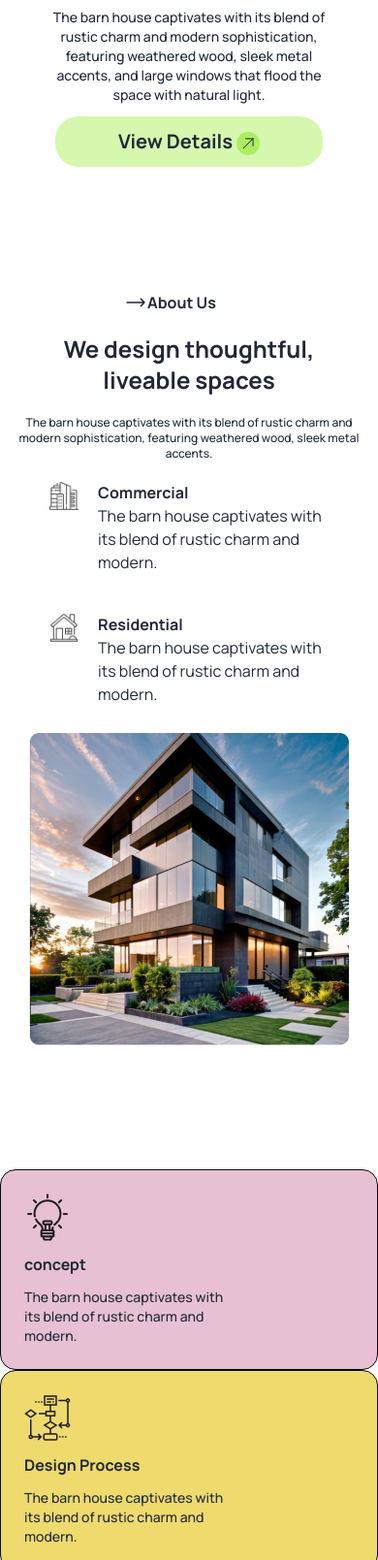
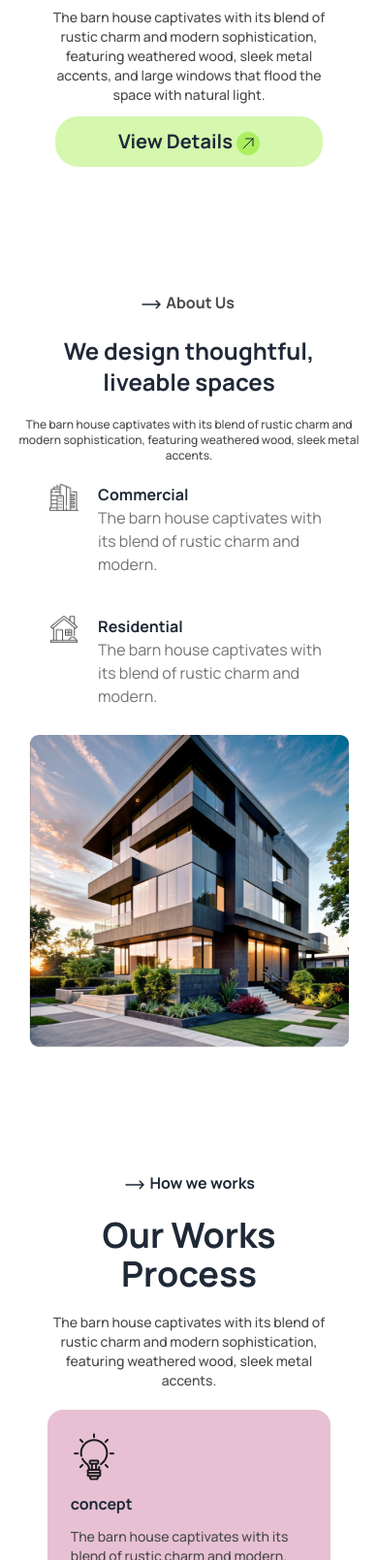
Before and after one commit to shoaibAlam107/my-third-assignment, a plain HTML site: page index.html in a window 390 px wide. Shown: the part 391-2000 px from the top of the page at 97% size. Drawn offline with nearby package versions, Linux system fonts and the light colour scheme.

Commit message:
complete section of how we work with responsive

```diff
--- a/index.html
+++ b/index.html
@@ -113,7 +113,7 @@
             <h1 class="lg:text-6xl text-3xl font-extrabold lg:w-[1050px] text-center m-auto lg:m-auto">A barn house of this design has a <br> striking appearance</h1>
 
 
-            <p class="font-medium text-sm lg:text-base lg:w-[950px] text-center m-auto">The barn house captivates with its blend of rustic charm and modern sophistication, featuring weathered wood, sleek metal accents, and large windows that flood the space with natural light.</p>
+            <p class="font-medium text-sm lg:text-base lg:w-[950px] text-center m-auto text-[#494949]">The barn house captivates with its blend of rustic charm and modern sophistication, featuring weathered wood, sleek metal accents, and large windows that flood the space with natural light.</p>
 
 
             <button class="lg:w-[200px] bg-primary-color bg-opacity-50 px-6 py-3 rounded-3xl font-bold text-xl m-2 lg:m-auto">
@@ -131,23 +131,23 @@
    </header>
    <!-- Main section -->
    <main>
-    <!--  About us -->
+     <!--  About us -->
       <section class="container mx-auto my-32">
         <img class="hidden lg:block ml-20" src="assets/Vector.png" alt="">
 
-        <div class="lg:flex lg:w-3/4  lg:container  mx-auto my-4">
+        <div class="lg:flex lg:w-3/4  lg:container  mx-auto my-4 ">
           <div class="space-y-5">
 
-            <div class="flex w-auto lg:m-0 ml-32">
-              <svg xmlns="http://www.w3.org/2000/svg" fill="none" viewBox="0 0 24 24" stroke-width="1.5" stroke="currentColor" class="size-6">
+            <div class="content-center  w-auto mx-36 lg:ml-0  rounded-3xl">
+              <svg xmlns="http://www.w3.org/2000/svg" fill="none" viewBox="0 0 24 24" stroke-width="1.5" stroke="currentColor" class="size-6 inline">
                 <path stroke-linecap="round" stroke-linejoin="round" d="M17.25 8.25 21 12m0 0-3.75 3.75M21 12H3" />
               </svg>
-              <p class="text-base font-bold text-color">About Us</p>
+              <p class="text-base font-bold text-color inline text-[#494949]">About Us</p>
             </div>
 
             <h1 class="font-bold lg:text-4xl text-2xl lg:w-[450px] text-center lg:text-left">We design thoughtful,<br> liveable spaces</h1>
 
-            <p class="lg:text-base text-xs  font-medium text-color lg:w-[550px] text-center lg:text-left">The barn house captivates with its blend of rustic charm and <br>modern sophistication, featuring weathered wood, sleek metal accents.</p>
+            <p class="lg:text-base text-xs  font-medium text-[#494949] lg:w-[550px] text-center lg:text-left ">The barn house captivates with its blend of rustic charm and <br>modern sophistication, featuring weathered wood, sleek metal accents.</p>
 
               <div class="space-y-10">
 
@@ -157,7 +157,7 @@
                   </div>
                   <div>
                     <h1 class="font-bold ">Commercial</h1>
-                    <p class="text-color lg:w-[300px] text-base">The barn house captivates with its blend  of rustic charm and modern.</p>
+                    <p class="text-[#737373] lg:w-[300px] text-base">The barn house captivates with its blend  of rustic charm and modern.</p>
                   </div>
                 </div>
                 <div class="flex space-x-5 lg:w-[500px] w-72 m-auto">
@@ -167,7 +167,7 @@
                   </div>
                   <div class="">
                     <h1 class="font-bold ">Residential</h1>
-                    <p class="text-color lg:w-[300px]">The barn house captivates with its blend of rustic charm and modern.</p>
+                    <p class="text-[#737373] lg:w-[300px]">The barn house captivates with its blend of rustic charm and modern.</p>
 
                   </div>
               </div>
@@ -190,55 +190,74 @@
       </section>
 
       <!-- How we works -->
-       <section>
-        <div>
-          <div class="lg:w-64 space-y-3 p-6 bg-[#E7C1D3]  rounded-2xl border-solid border-zinc-950 border">
+       <section class="container w-3/4 m-auto ">
+        <div class="space-y-5  mx-auto text-center">
+
+          <div class="lg:content-center rounded-3xl">
+            <svg xmlns="http://www.w3.org/2000/svg" fill="none" viewBox="0 0 24 24" stroke-width="1.5" stroke="currentColor" class="size-6 inline ">
+              <path stroke-linecap="round" stroke-linejoin="round" d="M17.25 8.25 21 12m0 0-3.75 3.75M21 12H3" />
+            </svg>
+            <p class="text-base font-bold text-color inline">How we works</p>
+          </div>
+          <div class="space-y-5">
+            <h1 class="font-bold text-4xl">Our Works Process</h1>
+            <p class="font-medium lg:text-base text-sm text-[#494949]">The barn house captivates with its blend of rustic charm and modern sophistication,<br>featuring weathered wood, sleek metal accents.</p>
+          </div>
+        </div>
+
+
+        <div class="  grid mx-auto  lg:grid-cols-4 lg:gap-12 gap-y-6 mt-5">
+
+          <div class="lg:w-60  space-y-3 p-6 bg-[#E7C1D3]  rounded-2xl">
 
               <img src="assets/concept.png" alt="">
 
               <h1 class="font-bold">concept</h1>
-              <p class="font-medium text-sm w-52">The barn house captivates with its blend of rustic charm and modern.</p>
+              <p class="font-medium text-sm  text-[#494949]">The barn house captivates with its blend of rustic charm and modern.</p>
 
           </div>
-          <div class="lg:w-64 space-y-3 p-6 bg-[#EFDA6E] rounded-2xl border-solid border-zinc-950 border">
+          <div class="lg:w-60  space-y-3 p-6 bg-[#EFDA6E] rounded-2xl ">
 
               <img src="assets/flow-chart.png" alt="">
 
               <h1 class="font-bold">Design Process</h1>
-              <p class="font-medium text-sm w-52">The barn house captivates with its blend of rustic charm and modern.</p>
+              <p class="font-medium text-sm  text-[#494949]">The barn house captivates with its blend of rustic charm and modern.</p>
 
           </div>
-          <div class="lg:w-64 space-y-3 p-6 bg-[#A4DAC3]  rounded-2xl border-solid border-zinc-950 border">
+          <div class="lg:w-60  space-y-3 p-6 bg-[#A4DAC3]  rounded-2xl">
 
               <img src="assets/vision.png" alt="">
 
               <h1 class="font-bold">Supervision</h1>
-              <p class="font-medium text-sm w-52">The barn house captivates with its blend of rustic charm and modern.</p>
+              <p class="font-medium text-sm  text-[#494949]">The barn house captivates with its blend of rustic charm and modern.</p>
 
           </div>
-          <div class="lg:w-64 space-y-3 p-6 bg-[#77AAEA]  rounded-2xl border-solid border-zinc-950 border">
+          <div class="lg:w-60  space-y-3 p-6 bg-[#77AAEA]  rounded-2xl">
 
               <img src="assets/budget-planning.png" alt="">
 
               <h1 class="font-bold">Budget Planning</h1>
-              <p class="font-medium text-sm w-52">The barn house captivates with its blend of rustic charm and modern.</p>
+              <p class="font-medium text-sm  text-[#494949]">The barn house captivates with its blend of rustic charm and modern.</p>
 
           </div>
+        </div>
+      </section>
 
 
 
 
-        </div>
+    </main>
 
 
 
 
 
-       </section>
 
 
 
-   </main>
+
+
+
    <!-- Footer section -->
    <footer>
 
```
